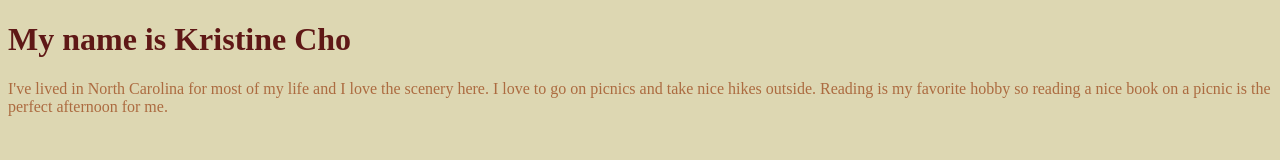
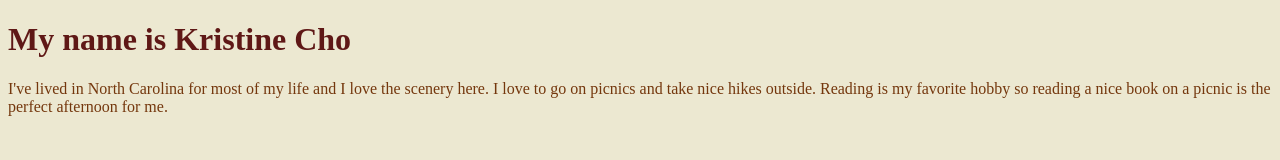
Before and after one commit to kscho12/kscho12.github.io, a plain HTML site: page Projects/index.html in a window 1280 px wide. Drawn offline with Linux system fonts and the light colour scheme.

Commit message:
changed p color on index.html

```diff
--- a/Projects/index.html
+++ b/Projects/index.html
@@ -4,15 +4,15 @@
     <title>My Personal Introduction</title>
     <style>
         body {
-            background-color: #DDD7B2;
+            background-color: #ece8d1;
         }
 
         h1 {
-            color: #5f1816;
+            color: #5F1816;
         }
 
         p {
-            color: #AC6B40;
+            color: #74370d;
         }
 
     </style>
```
Also changed, not shown: Projects/test.txt (deleted).
